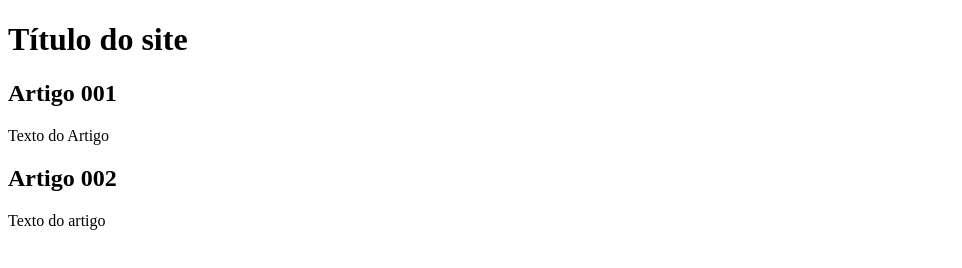
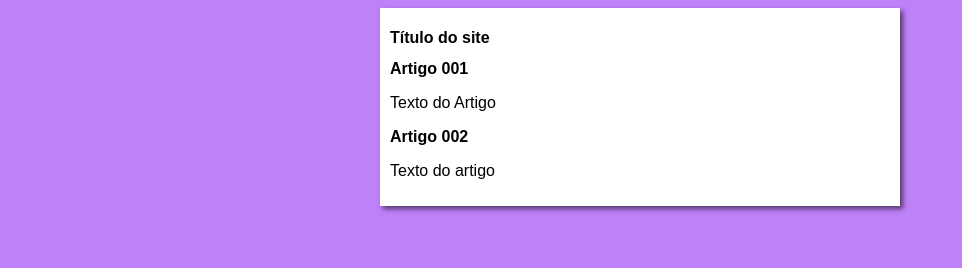
Before and after one commit to resendegu/projeto-site, a plain HTML site: page index.html in a window 1280 px wide. Shown: the whole page, without its empty margins (0-962 px from the left). Drawn offline with Linux system fonts and the light colour scheme.

Commit message:
iniciei o design

```diff
--- /dev/null
+++ b/estilo/style.css
@@ -0,0 +1,18 @@
+* {
+    font-family: Arial, Helvetica, sans-serif;
+    font-size: 16px;
+
+}
+
+body {
+    background-color: rgb(190, 129, 248);
+
+}
+
+main {
+    background-color: white;
+    width: 500px;
+    margin: auto;
+    box-shadow: 3px 3px 5px rgba(0, 0, 0, 0.568);
+    padding: 10px;
+}
--- a/index.html
+++ b/index.html
@@ -4,6 +4,7 @@
     <meta charset="UTF-8">
     <meta name="viewport" content="width=device-width, initial-scale=1.0">
     <title>Título do site</title>
+    <link rel="stylesheet" href="estilo/style.css">
 </head>
 <body>
     <main>
```
